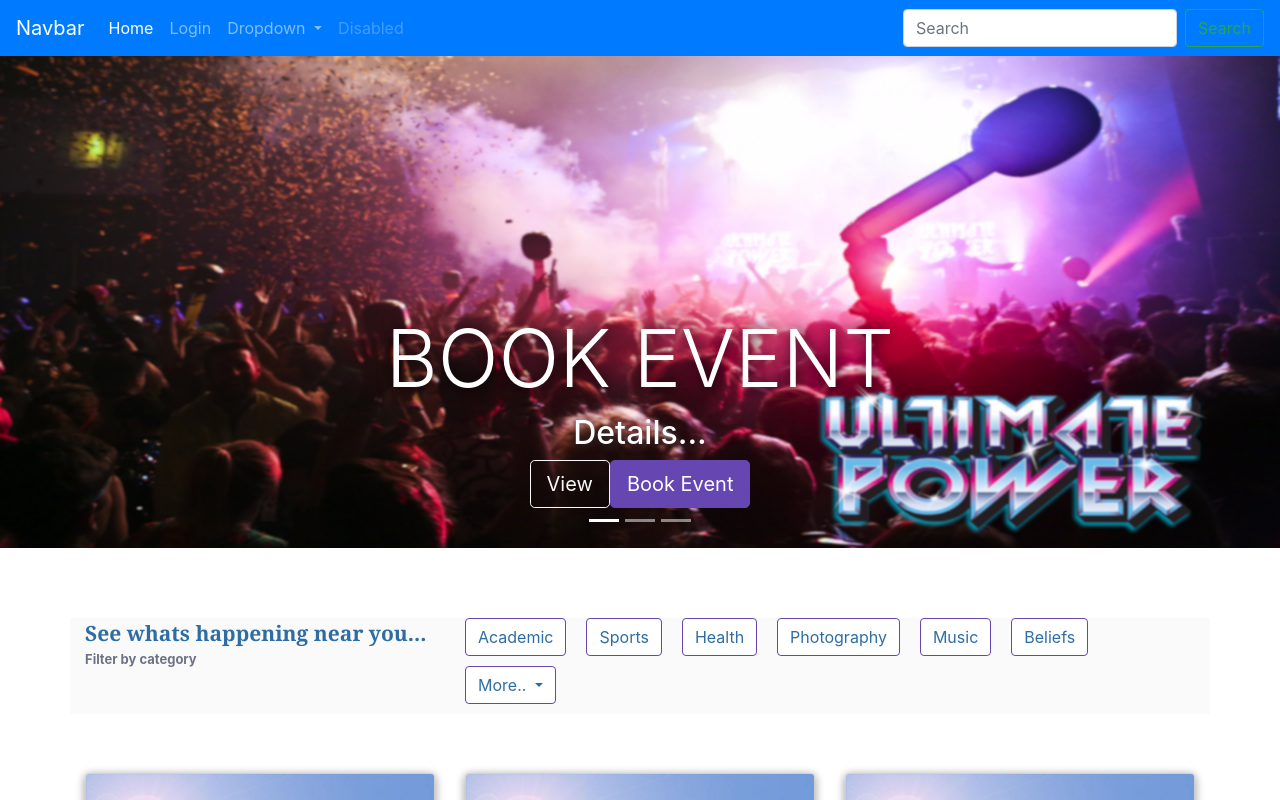
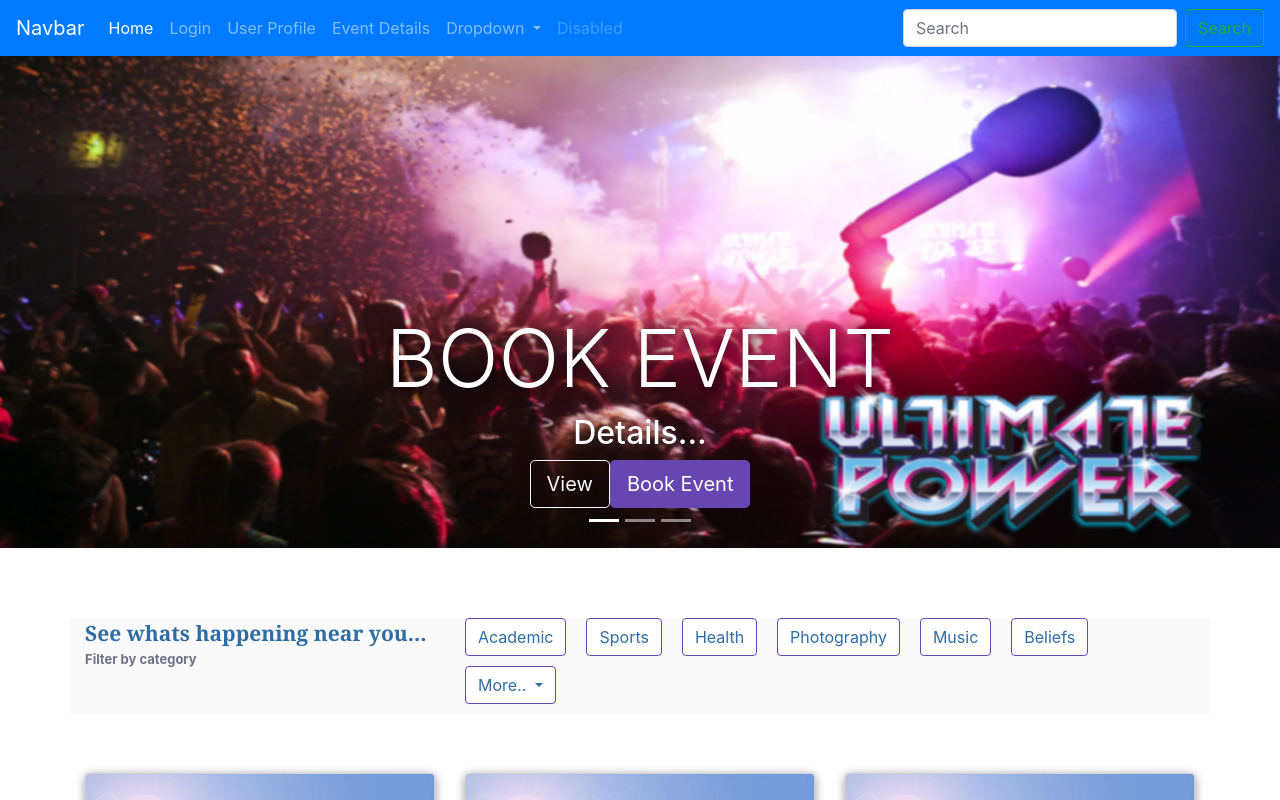
Before and after one commit to Ravi-Tulsi-Zala/DalEvents, an Angular app: page / in a window 1280 px wide. Shown: the top 800 px of the page. Built offline with nearby package versions, Linux system fonts and the light colour scheme.

Commit message:
Edited Navigation Bar

```diff
--- a/src/app/nav/nav.component.html
+++ b/src/app/nav/nav.component.html
@@ -11,6 +11,12 @@
       </li>
       <li class="nav-item">
         <a class="nav-link" href="/login">Login</a>
+      </li>
+      <li class="nav-item">
+          <a class="nav-link" href="/user-profile">User Profile</a>
+      </li>
+      <li class="nav-item">
+            <a class="nav-link" href="/event-details">Event Details</a>
       </li>
       <li class="nav-item dropdown">
         <a class="nav-link dropdown-toggle" href="#" id="navbarDropdown" role="button" data-toggle="dropdown" aria-haspopup="true" aria-expanded="false">
```
